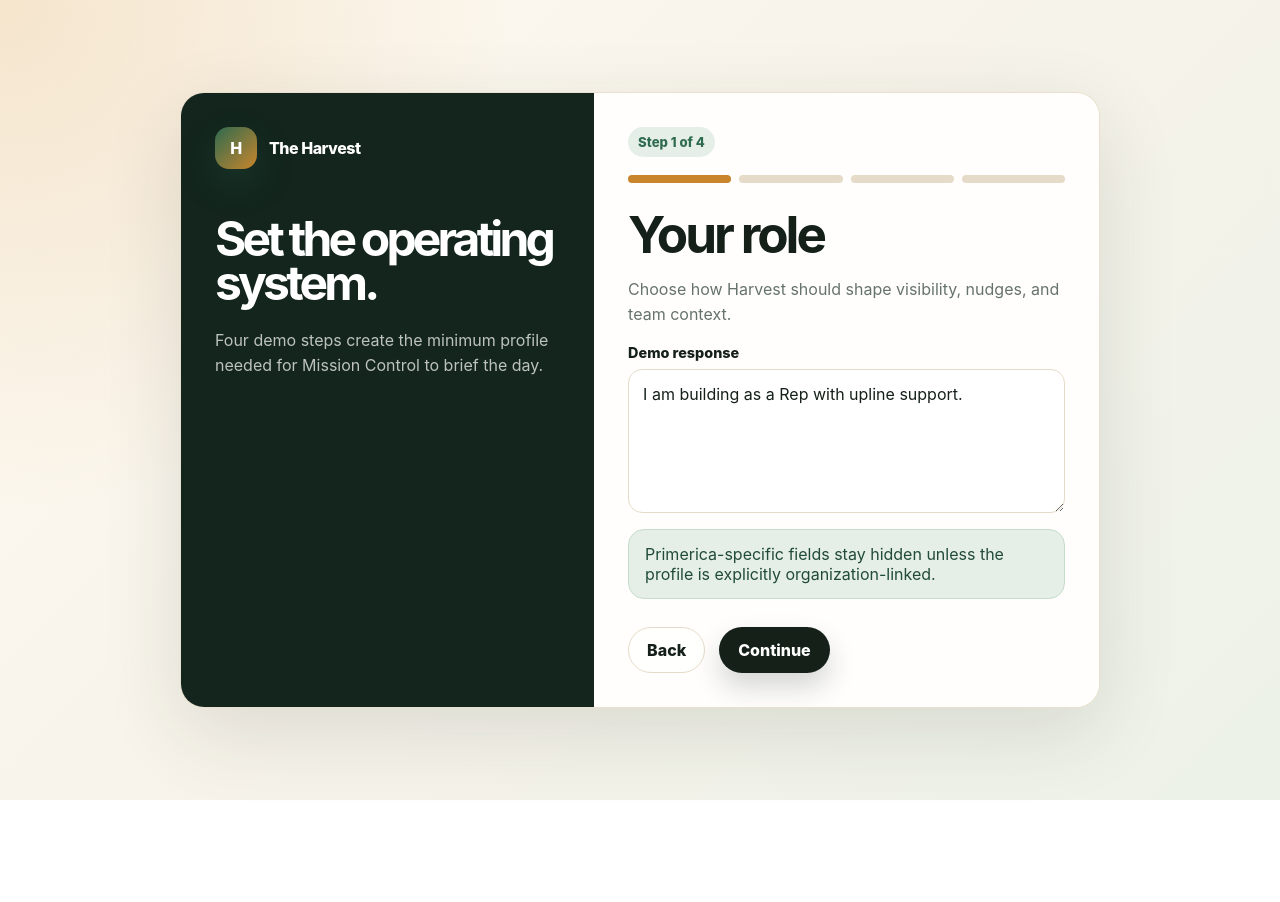
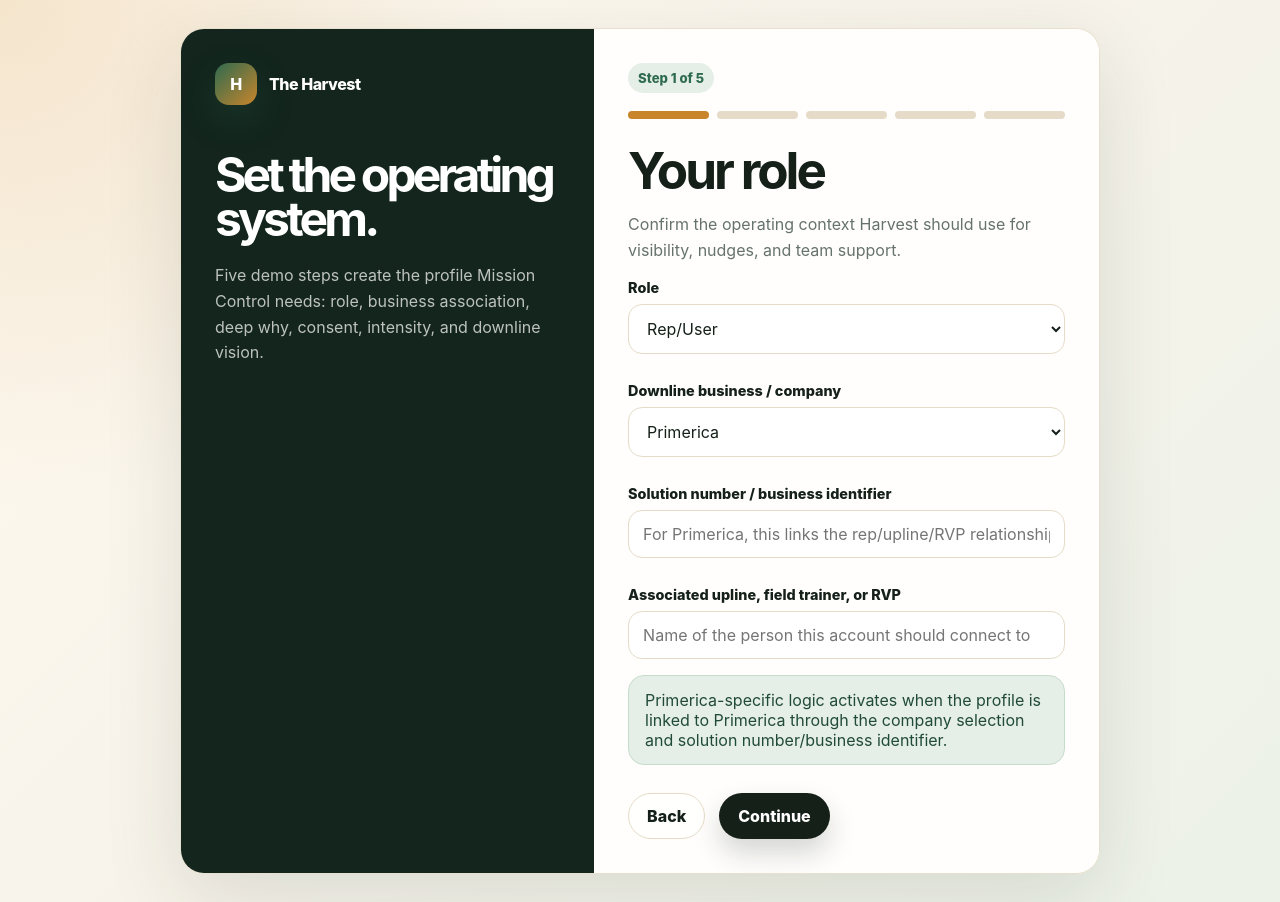
Before and after one commit to trevorotts1/harvest-app, a Next.js app: page /onboarding in a window 1280 px wide. Before the commit the page ends 800 px from the top, so only its background shows below. Built offline with nearby package versions, Linux system fonts and the light colour scheme.

Commit message:
fix: deepen onboarding whys and downline visualization

```diff
--- a/src/app/globals.css
+++ b/src/app/globals.css
@@ -96,6 +96,16 @@ h3 { margin: 0 0 8px; letter-spacing: -0.025em; }
 .topbar { display: flex; justify-content: space-between; align-items: center; gap: 16px; margin-bottom: 24px; }
 .dashboard-grid { display: grid; grid-template-columns: 1.3fr 0.7fr; gap: 18px; }
 .stack { display: grid; gap: 18px; }
+.compact-stack { gap: 12px; }
+.why-stack { display: grid; gap: 12px; max-height: 540px; overflow: auto; padding-right: 4px; }
+.why-row textarea { min-height: 72px; }
+.downline-visual { display: grid; gap: 16px; padding: 18px; border: 1px solid var(--line); border-radius: 22px; background: linear-gradient(135deg, #fffaf0, #ecf2e8); }
+.visual-node { padding: 14px; border-radius: 18px; background: white; border: 1px solid var(--line); box-shadow: 0 10px 28px rgba(34,43,34,.08); }
+.visual-node strong, .visual-node span { display: block; }
+.visual-node span { color: var(--muted); font-size: .9rem; margin-top: 4px; }
+.visual-root { background: var(--bg-deep); color: white; text-align: center; }
+.visual-root span { color: rgba(255,255,255,.72); }
+.visual-branches { display: grid; grid-template-columns: repeat(3, 1fr); gap: 12px; }
 .action-row { display: grid; grid-template-columns: auto 1fr auto; gap: 14px; align-items: center; padding: 14px 0; border-bottom: 1px solid var(--line); }
 .action-row:last-child { border-bottom: 0; }
 .priority { width: 34px; height: 34px; border-radius: 12px; display: grid; place-items: center; background: var(--cream); color: var(--harvest-dark); font-weight: 900; }
--- a/src/app/onboarding/page.tsx
+++ b/src/app/onboarding/page.tsx
@@ -1,19 +1,79 @@
 'use client';
 
 import Link from 'next/link';
-import { useState } from 'react';
+import { useMemo, useState } from 'react';
 
 const steps = [
-  { title: 'Your role', copy: 'Choose how Harvest should shape visibility, nudges, and team context.', field: 'I am building as a Rep with upline support.' },
-  { title: 'Seven Whys', copy: 'Anchor the daily command center to the reason you are building, not just the task list.', field: 'I am building durable freedom for my family and my team.' },
-  { title: 'Warm market consent', copy: 'Harvest keeps outreach relationship-first and blocks delivery until consent/compliance are clear.', field: 'I consent to demo contact organization and agent draft review.' },
-  { title: 'Daily intensity', copy: 'Set the operating pace so the app protects the 2 Hour CEO constraint.', field: '30 minutes daily, focused actions only.' },
+  {
+    title: 'Your role',
+    copy: 'Confirm the operating context Harvest should use for visibility, nudges, and team support.',
+  },
+  {
+    title: 'Seven Whys',
+    copy: 'Drive beneath the surface goal until the real reason is clear enough to guide daily behavior.',
+  },
+  {
+    title: 'Warm market consent',
+    copy: 'Confirm relationship-first contact organization and compliance-safe agent review.',
+  },
+  {
+    title: 'Daily intensity',
+    copy: 'Choose how strongly Harvest should interact with you while protecting the 2 Hour CEO constraint.',
+  },
+  {
+    title: 'Downline Maxxer visualization',
+    copy: 'Picture the downline business you are building so Mission Control can connect activity to the larger scoreboard.',
+  },
+];
+
+const defaultWhys = [
+  'I want to build a stronger business with consistent daily activity.',
+  '',
+  '',
+  '',
+  '',
+  '',
+  '',
+];
+
+const intensityLevels = [
+  {
+    value: 'LOW',
+    label: 'Low — Quiet support',
+    description: 'Light reminders, fewer nudges, and a slower pace. Best when you want Harvest to stay calm in the background.',
+  },
+  {
+    value: 'MEDIUM',
+    label: 'Medium — Standard 2 Hour CEO rhythm',
+    description: 'Daily briefing, priority actions, and follow-up prompts. Best for steady business-building without pressure.',
+  },
+  {
+    value: 'HIGH',
+    label: 'High — Active accountability',
+    description: 'Stronger nudges, faster escalation, and more direct reminders when actions stall. Best during a launch or promotion push.',
+  },
 ];
 
 export default function OnboardingPage() {
   const [step, setStep] = useState(0);
+  const [role, setRole] = useState('REP');
+  const [business, setBusiness] = useState('Primerica');
+  const [solutionNumber, setSolutionNumber] = useState('');
+  const [upline, setUpline] = useState('');
+  const [whys, setWhys] = useState(defaultWhys);
+  const [consent, setConsent] = useState('I consent to relationship-first contact organization, agent draft review, and compliance-safe delivery blocks.');
+  const [intensity, setIntensity] = useState('MEDIUM');
+  const [monthlyGoal, setMonthlyGoal] = useState('$5,000/month');
+  const [teamGoal, setTeamGoal] = useState('Build a stable, duplicatable team of 12 active builders.');
+  const [promotionTarget, setPromotionTarget] = useState('Reach the next leadership milestone in 90 days.');
+
   const current = steps[step];
   const isLast = step === steps.length - 1;
+  const selectedIntensity = useMemo(
+    () => intensityLevels.find((level) => level.value === intensity) || intensityLevels[1],
+    [intensity],
+  );
+  const deepestWhy = [...whys].reverse().find((why) => why.trim().length > 0) || whys[0];
 
   return (
     <main className="form-page">
@@ -22,7 +82,8 @@ export default function OnboardingPage() {
           <Link href="/" className="brand"><span className="brand-mark">H</span><span>The Harvest</span></Link>
           <h1 id="onboarding-title" style={{ fontSize: '3rem', marginTop: 48 }}>Set the operating system.</h1>
           <p style={{ color: 'rgba(255,255,255,.72)', lineHeight: 1.6 }}>
-            Four demo steps create the minimum profile needed for Mission Control to brief the day.
+            Five demo steps create the profile Mission Control needs: role, business association, deep why,
+            consent, intensity, and downline vision.
           </p>
         </aside>
 
@@ -33,11 +94,118 @@ export default function OnboardingPage() {
           </div>
           <h2>{current.title}</h2>
           <p className="lede" style={{ fontSize: '1rem' }}>{current.copy}</p>
-          <div className="field">
-            <label htmlFor="response">Demo response</label>
-            <textarea id="response" rows={5} defaultValue={current.field} />
-          </div>
-          <div className="notice">Primerica-specific fields stay hidden unless the profile is explicitly organization-linked.</div>
+
+          {step === 0 ? (
+            <div className="stack compact-stack">
+              <div className="field">
+                <label htmlFor="role">Role</label>
+                <select id="role" value={role} onChange={(event) => setRole(event.target.value)}>
+                  <option value="REP">Rep/User</option>
+                  <option value="UPLINE">Upline</option>
+                  <option value="RVP">RVP</option>
+                </select>
+              </div>
+              <div className="field">
+                <label htmlFor="business">Downline business / company</label>
+                <select id="business" value={business} onChange={(event) => setBusiness(event.target.value)}>
+                  <option>Primerica</option>
+                  <option>Other financial services organization</option>
+                  <option>Other network marketing / downline business</option>
+                  <option>Independent / not company-linked</option>
+                </select>
+              </div>
+              <div className="field">
+                <label htmlFor="solutionNumber">Solution number / business identifier</label>
+                <input
+                  id="solutionNumber"
+                  value={solutionNumber}
+                  onChange={(event) => setSolutionNumber(event.target.value)}
+                  placeholder="For Primerica, this links the rep/upline/RVP relationship"
+                />
+              </div>
+              <div className="field">
+                <label htmlFor="upline">Associated upline, field trainer, or RVP</label>
+                <input id="upline" value={upline} onChange={(event) => setUpline(event.target.value)} placeholder="Name of the person this account should connect to" />
+              </div>
+            </div>
+          ) : null}
+
+          {step === 1 ? (
+            <div className="why-stack">
+              {whys.map((why, index) => (
+                <div className="field why-row" key={`why-${index + 1}`}>
+                  <label htmlFor={`why-${index + 1}`}>Why {index + 1}</label>
+                  <textarea
+                    id={`why-${index + 1}`}
+                    rows={index === 0 ? 2 : 3}
+                    value={why}
+                    placeholder={index === 0 ? 'What do you want?' : `Why does answer ${index} matter?`}
+                    onChange={(event) => {
+                      const next = [...whys];
+                      next[index] = event.target.value;
+                      setWhys(next);
+                    }}
+                  />
+                </div>
+              ))}
+              <div className="notice">Deepest why detected: {deepestWhy}</div>
+            </div>
+          ) : null}
+
+          {step === 2 ? (
+            <div className="field">
+              <label htmlFor="consent">Consent statement</label>
+              <textarea id="consent" rows={6} value={consent} onChange={(event) => setConsent(event.target.value)} />
+            </div>
+          ) : null}
+
+          {step === 3 ? (
+            <div className="stack compact-stack">
+              <div className="field">
+                <label htmlFor="intensity">Daily intensity level</label>
+                <select id="intensity" value={intensity} onChange={(event) => setIntensity(event.target.value)}>
+                  {intensityLevels.map((level) => <option key={level.value} value={level.value}>{level.label}</option>)}
+                </select>
+              </div>
+              <div className="notice">
+                <strong>{selectedIntensity.label}</strong><br />
+                {selectedIntensity.description}
+              </div>
+            </div>
+          ) : null}
+
+          {step === 4 ? (
+            <div className="stack compact-stack">
+              <div className="grid-2">
+                <div className="field">
+                  <label htmlFor="monthlyGoal">Target monthly outcome</label>
+                  <input id="monthlyGoal" value={monthlyGoal} onChange={(event) => setMonthlyGoal(event.target.value)} />
+                </div>
+                <div className="field">
+                  <label htmlFor="promotionTarget">Promotion target</label>
+                  <input id="promotionTarget" value={promotionTarget} onChange={(event) => setPromotionTarget(event.target.value)} />
+                </div>
+              </div>
+              <div className="field">
+                <label htmlFor="teamGoal">Downline vision</label>
+                <textarea id="teamGoal" rows={4} value={teamGoal} onChange={(event) => setTeamGoal(event.target.value)} />
+              </div>
+              <div className="downline-visual" aria-label="Downline Maxxer visualization preview">
+                <div className="visual-node visual-root">
+                  <strong>{role === 'REP' ? 'You' : role}</strong>
+                  <span>{business}</span>
+                </div>
+                <div className="visual-branches">
+                  <div className="visual-node"><strong>Personal Base</strong><span>Warm market contacts</span></div>
+                  <div className="visual-node"><strong>Builder Team</strong><span>{teamGoal}</span></div>
+                  <div className="visual-node"><strong>Leadership Path</strong><span>{promotionTarget}</span></div>
+                </div>
+                <div className="notice">Downline Maxxer target: {monthlyGoal} tied to {selectedIntensity.label.toLowerCase()}.</div>
+              </div>
+            </div>
+          ) : null}
+
+          <div className="notice">Primerica-specific logic activates when the profile is linked to Primerica through the company selection and solution number/business identifier.</div>
           <div className="actions">
             <button className="btn btn-secondary" disabled={step === 0} onClick={() => setStep((value) => Math.max(0, value - 1))}>Back</button>
             {isLast ? (
```
